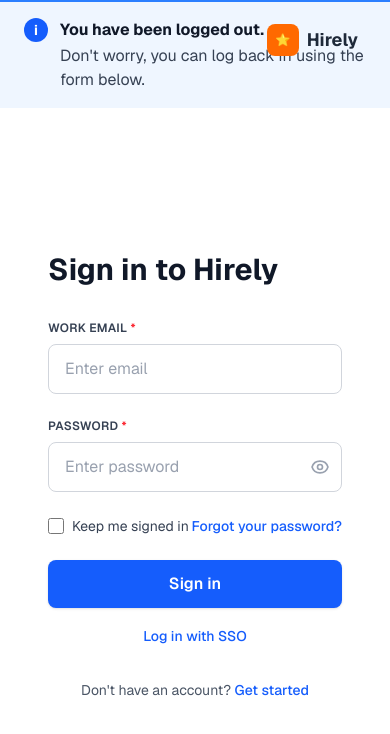
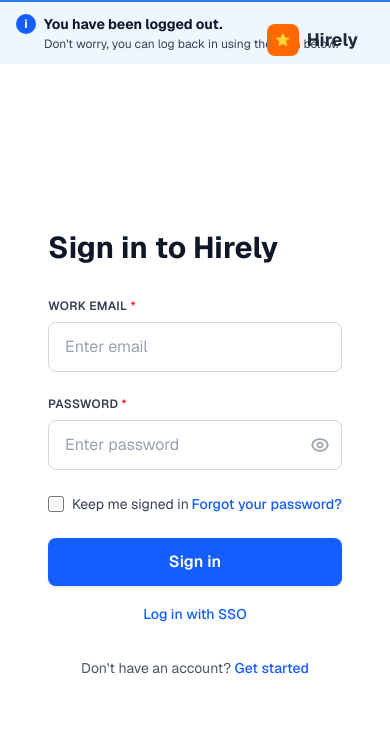
Before and after one commit to sohagzayan/dev-chef, a Next.js app: page /login in a window 390 px wide. Shown: the top 734 px of the page. Built offline with nearby package versions, Linux system fonts and the light colour scheme.

Commit message:
update responsiveness

```diff
--- a/src/app/login/page.tsx
+++ b/src/app/login/page.tsx
@@ -58,18 +58,18 @@
                 </div>
 
                 {/* Top banner */}
-                <div className="border-t-2 border-blue-500 bg-blue-50 px-6 py-4">
-                    <div className="flex items-start gap-3">
+                <div className="border-t-2 border-blue-500 bg-blue-50 px-4 py-3 sm:px-6 sm:py-4">
+                    <div className="flex items-start gap-2 sm:gap-3">
                         {/* Circular Info Icon */}
-                        <div className="flex h-6 w-6 shrink-0 items-center justify-center rounded-full bg-blue-600 text-white">
-                            <span className="text-sm font-bold">i</span>
+                        <div className="flex h-5 w-5 shrink-0 items-center justify-center rounded-full bg-blue-600 text-white sm:h-6 sm:w-6">
+                            <span className="text-xs font-bold sm:text-sm">i</span>
                         </div>
                         {/* Text Content */}
                         <div className="flex flex-col gap-0.5">
-                            <span className="font-bold text-gray-900">
+                            <span className="text-sm font-bold text-gray-900 sm:text-base">
                                 You have been logged out.
                             </span>
-                            <span className="text-gray-700">
+                            <span className="text-xs text-gray-700 sm:text-sm">
                                 Don&apos;t worry, you can log back in using the form below.
                             </span>
                         </div>
```
